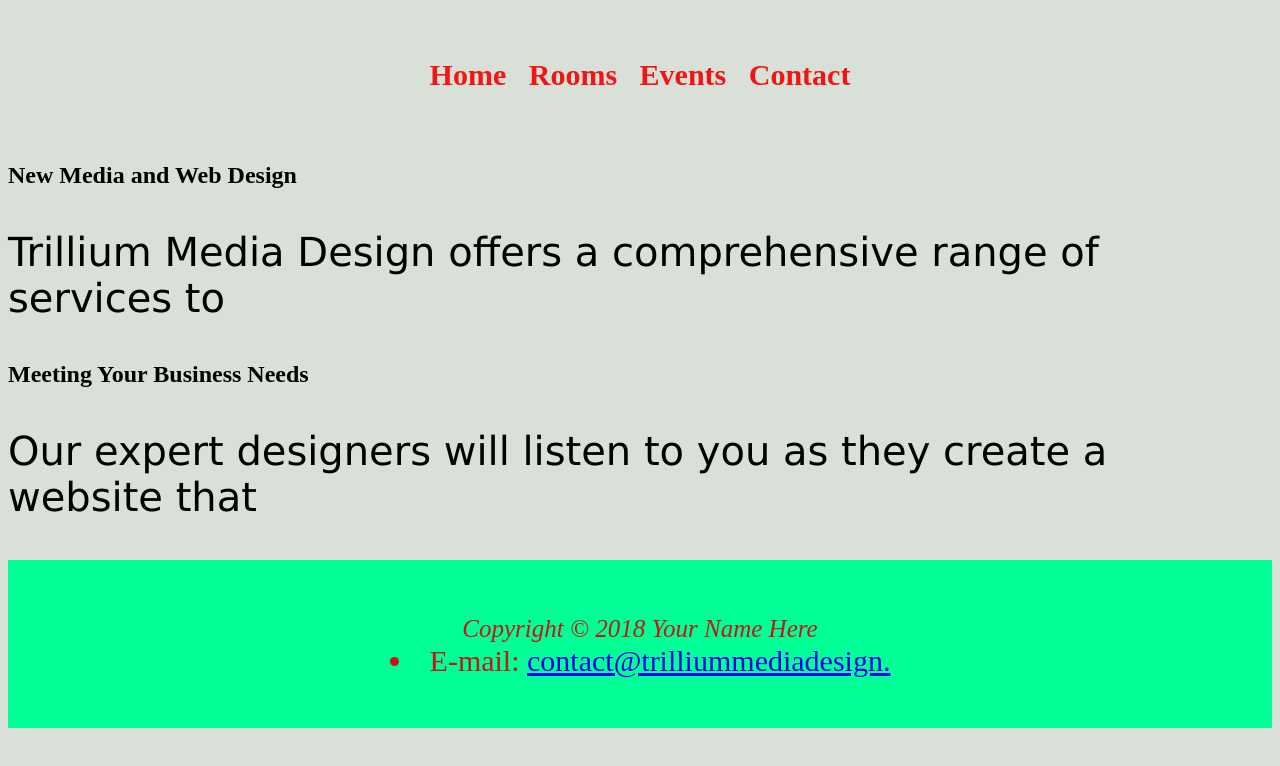
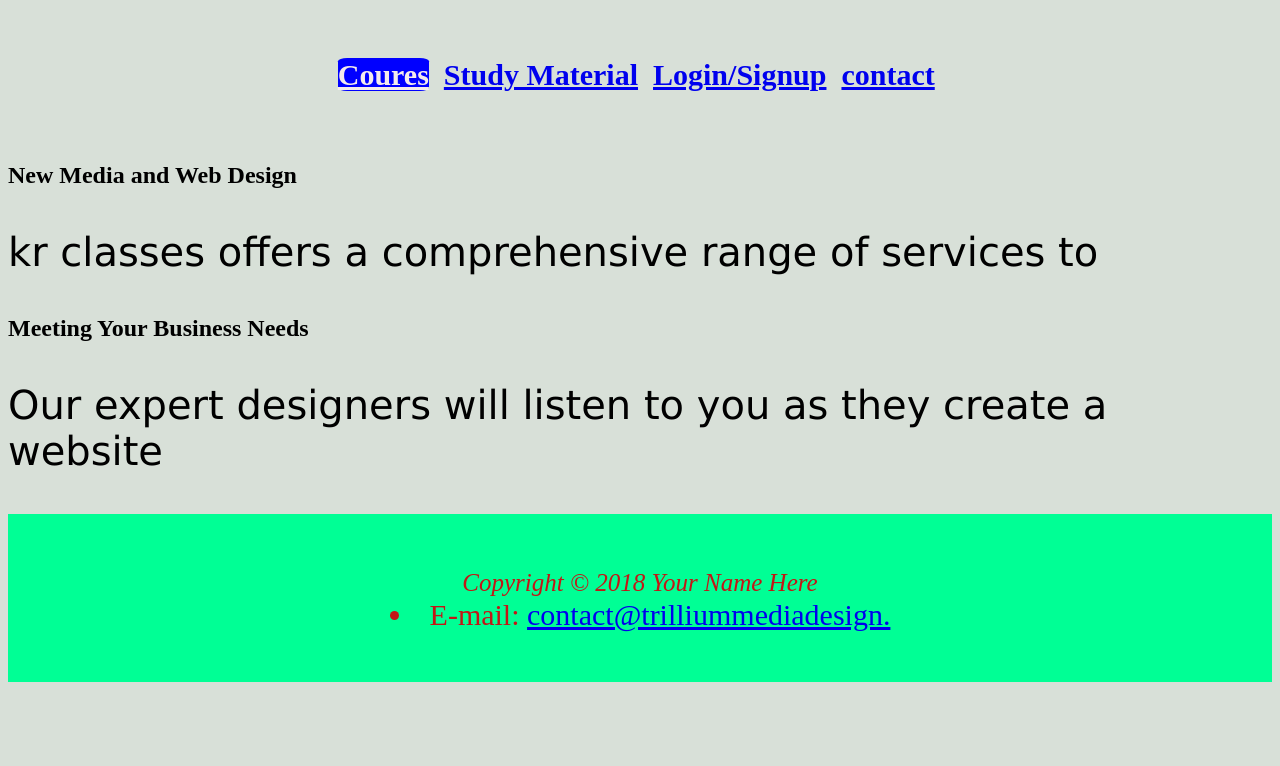
Before and after one commit to kumudkumari/webdesiner, a plain HTML site: page practice.html in a window 1280 px wide. Drawn offline with Linux system fonts and the light colour scheme.

Commit message:
fourth commit

```diff
--- a/practice.html
+++ b/practice.html
@@ -10,16 +10,16 @@
 <body>
     <nav>
         <b>
-        Home  &nbsp;
-        Rooms &nbsp;
-        Events &nbsp;
-        Contact
+        <a  class="home" href="#">Coures</a>&nbsp;
+        <a href="#">Study Material</a>&nbsp;
+        <a href="#">Login/Signup</a>&nbsp;
+        <a href="#">contact</a>&nbsp;
         </b>
         </nav>
         <main>
             <h2>New Media and Web Design</h2>
-            <p>Trillium Media Design offers a comprehensive range of services to <h2>Meeting Your Business Needs</h2>
-            <p>Our expert designers will listen to you as they create a website that
+            <p>kr classes offers a comprehensive range of services to <h2>Meeting Your Business Needs</h2>
+            <p>Our expert designers will listen to you as they create a website
 
         </main>
 
@@ -27,7 +27,7 @@
             <small><i>Copyright &copy; 2018 Your Name Here</i></small>
 
             <li>E-mail:
-                <a href="mailto:contact@trilliummediadesign.com">contact@trilliummediadesign.
+                <a href=".com">contact@trilliummediadesign.
 
                 </li>
          </footer>
```
